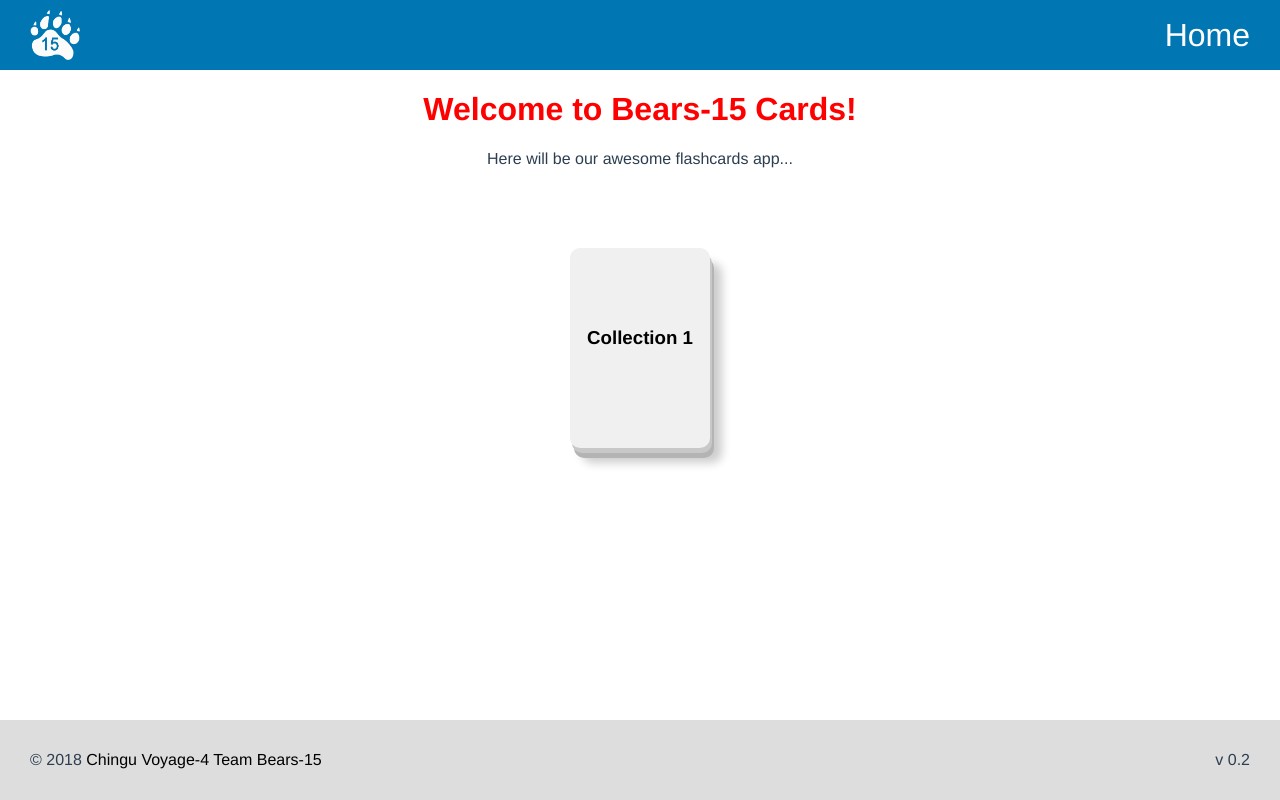
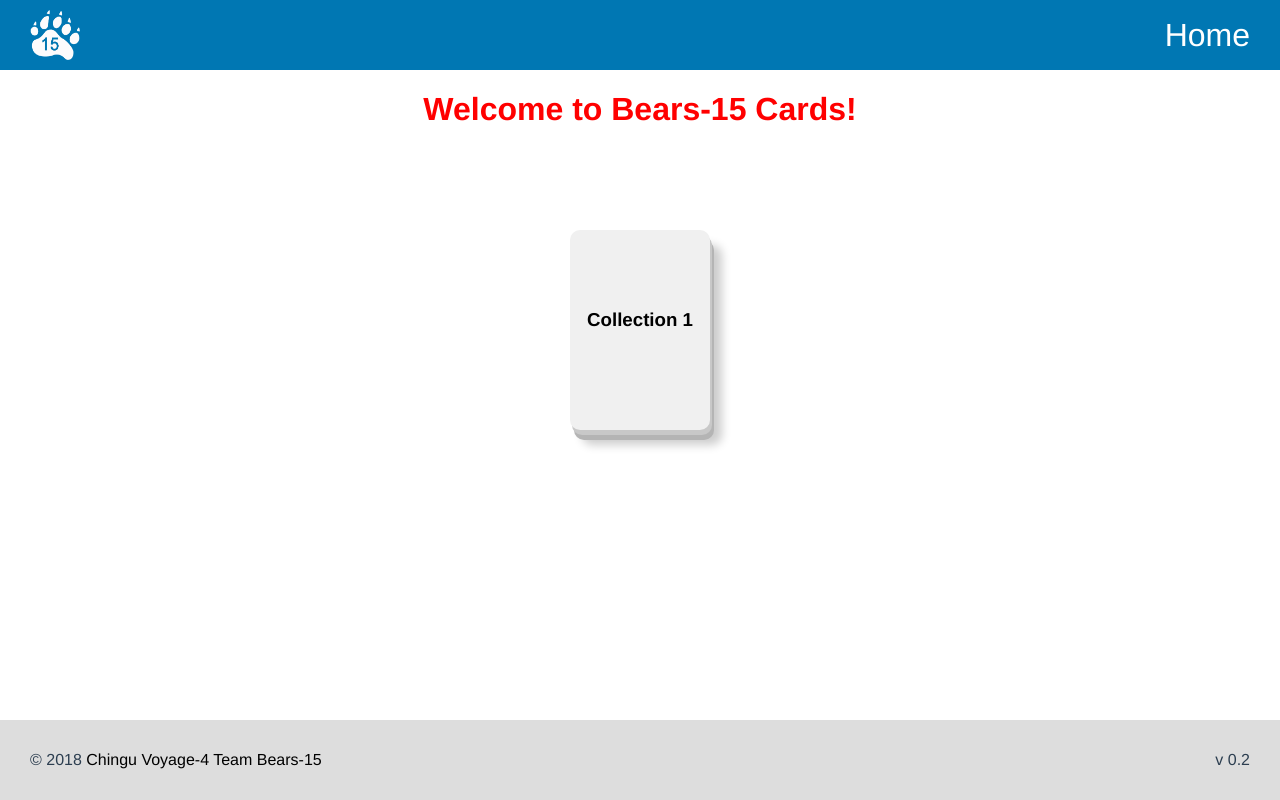
Before and after one commit to chingu-voyage4/Bears-Team-15, a Vue app: page /#/ in a window 1280 px wide. Built offline with nearby package versions, Linux system fonts and the light colour scheme.

Commit message:
fix: Remove message from Homepage component

```diff
--- a/src/components/Homepage.vue
+++ b/src/components/Homepage.vue
@@ -2,7 +2,6 @@
   <div class="homepage">
     <app-header/>
     <h1>{{ greeting }}</h1>
-    <div>{{ message }}</div>
     <router-view/>
     <app-footer/>
   </div>
```
